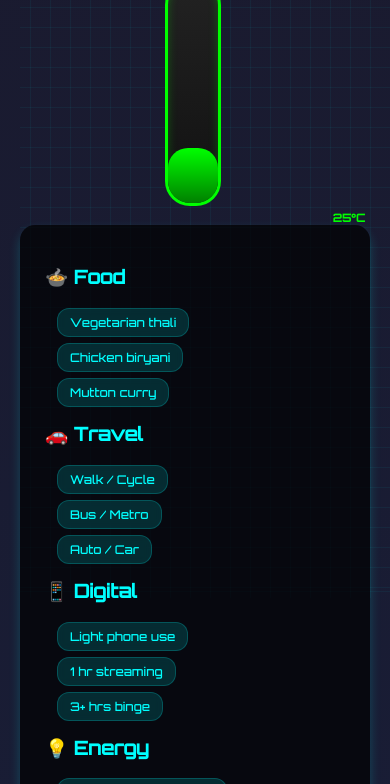
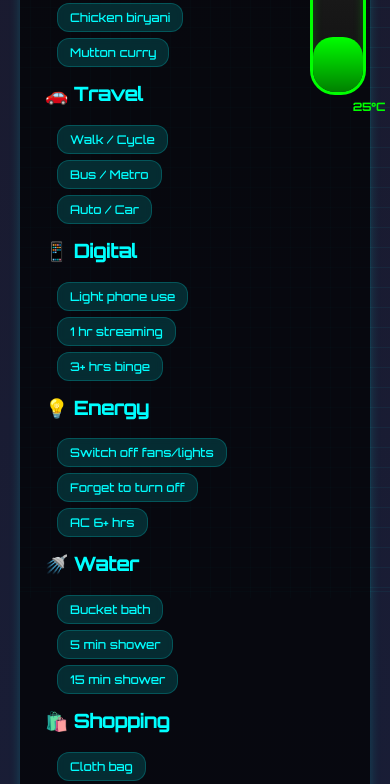
Before and after one commit to EcoHmssw/Uma, a plain HTML site: page index.html in a window 390 px wide. Shown: the part 266-1050 px from the top of the page. Drawn offline with Linux system fonts and the light colour scheme.

Commit message:
Update style.css

```diff
--- a/style.css
+++ b/style.css
@@ -171,16 +171,28 @@ button#endDay:hover {
 
 /* ===== Mobile adjustments ===== */
 @media screen and (max-width: 768px){
- #petContainer{
-  position: sticky;
-  top: 40px;         /* distance from top */
-    right: 0;          /* flush against the right edge */
-    margin: 0;         /* remove extra margin */
-   display: flex;
-  flex-direction: column;
-  align-items: flex-end;  /* align children to the right */
-  padding-right: 5px; /* tiny breathing space from screen edge */
-}
+#gameContainer {
+    background: black;
+    padding: 10px;
+    border-radius: 8px;
+    width: 95%;           /* narrower on small screens */
+    max-width: 350px;     /* shrink the black area */
+    margin: 15px auto;    /* center it */
+    display: flex;
+    flex-direction: column;
+    align-items: flex-start;  /* make questions left aligned */
+  }
+ #petContainer {
+    position: fixed;       /* always visible */
+    top: 40px;
+    right: 0;
+    display: flex;
+    flex-direction: column;
+    align-items: flex-end;
+    padding-right: 5px;
+    z-index: 1000;         /* above everything visually */
+    pointer-events: none;  /* allows clicks to pass through */
+  }
   #pet{
     font-size: 75px;   /* increased pet size */
   }
```
